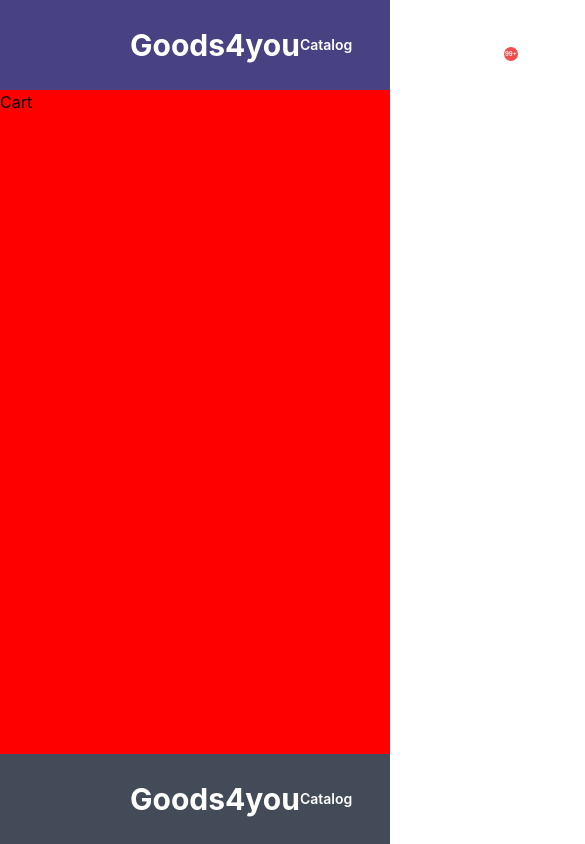
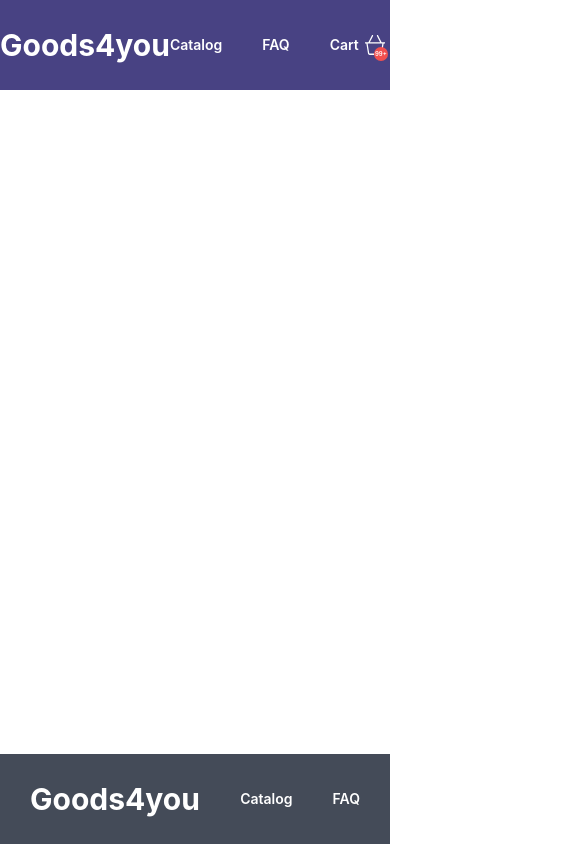
Before and after one commit to Nikitabkv/goodshop-edu, a React (Vite) app: page /cart in a window 390 px wide. Shown: the top 844 px of the page, 585 px wide, since content can reach past the window. Built offline with nearby package versions, Linux system fonts and the light colour scheme.

Commit message:
feat: add container component

```diff
--- a/src/pages/Cart/ui/Cart.module.scss
+++ b/src/pages/Cart/ui/Cart.module.scss
@@ -1,4 +1,5 @@
 .cart {
-  background-color: red;
+  display: flex;
+  justify-content: center;
   flex-grow: 1;
 }
--- a/src/pages/Cart/ui/Cart.tsx
+++ b/src/pages/Cart/ui/Cart.tsx
@@ -1,9 +1,12 @@
 import s from './Cart.module.scss'
+import Container from "../../../shared/ui-kit/Container";
 
 export const Cart = () => {
   return (
     <div className={s.cart}>
-      Cart
+      <Container>
+        <h1></h1>
+      </Container>
     </div>
   )
 }
--- /dev/null
+++ b/src/shared/ui-kit/Container/index.ts
@@ -0,0 +1,3 @@
+import {Container} from "./ui/Container.tsx"
+
+export default Container
--- /dev/null
+++ b/src/shared/ui-kit/Container/ui/Container.module.scss
@@ -0,0 +1,21 @@
+.container {
+  display: flex;
+  flex-direction: column;
+  gap: 48px;
+  width: 100%;
+  max-width: 1180px;
+  padding: 0 130px;
+}
+
+
+@media screen and (max-width: 1180px) {
+  .container {
+    padding: 0 65px;
+  }
+}
+
+@media screen and (max-width: 740px) {
+  .container {
+    padding: 0 30px;
+  }
+}
--- /dev/null
+++ b/src/shared/ui-kit/Container/ui/Container.tsx
@@ -0,0 +1,12 @@
+import {FC, ReactNode} from "react"
+import s from "./Container.module.scss"
+
+interface ContainerProps {
+  children: ReactNode
+}
+
+export const Container:FC<ContainerProps> = ({ children}) => (
+  <div className={s.container}>
+    {children}
+  </div>
+)
--- a/src/widgets/Footer/ui/Footer.module.scss
+++ b/src/widgets/Footer/ui/Footer.module.scss
@@ -1,7 +1,9 @@
 @import "../../../shared/variables";
 
 .footer {
-    padding: 23px 130px;
+    display: flex;
+    justify-content: center;
+    padding: 23px 0;
     background-color: $gray-900;
     color: white;
 }
--- a/src/widgets/Footer/ui/Footer.tsx
+++ b/src/widgets/Footer/ui/Footer.tsx
@@ -1,8 +1,10 @@
 import s from './Footer.module.scss'
 import {Link} from "react-router-dom"
+import {Container} from "../../../shared/ui-kit/Container/ui/Container.tsx";
 
 export const Footer = () => (
   <header className={s.footer}>
+    <Container>
       <div className={s.container}>
         <span className={s.logo}>
           Goods4you
@@ -13,5 +15,6 @@ export const Footer = () => (
           <Link className={s.navLink} to={"/faq"}>FAQ</Link>
         </nav>
       </div>
+    </Container>
   </header>
 )
--- a/src/widgets/Header/ui/Header.module.scss
+++ b/src/widgets/Header/ui/Header.module.scss
@@ -1,7 +1,9 @@
 @import "../../../shared/variables";
 
 .header {
-    padding: 23px 130px;
+    display: flex;
+    justify-content: center;
+    padding: 23px 0;
     background-color: $violet;
     color: white;
 }
--- a/src/widgets/Header/ui/Header.tsx
+++ b/src/widgets/Header/ui/Header.tsx
@@ -1,8 +1,10 @@
 import s from './Header.module.scss'
 import {Link} from "react-router-dom"
+import Container from "../../../shared/ui-kit/Container"
 
 export const Header = () => (
   <header className={s.header}>
+    <Container>
       <div className={s.container}>
         <Link to={'/'}>
           <span className={s.logo}>
@@ -25,5 +27,6 @@ export const Header = () => (
           <Link className={s.navLink} to={"/Johnson-Smith"}>Johnson Smith</Link>
         </nav>
       </div>
+    </Container>
   </header>
 )
```
Lines whose indentation alone changed are shown as unchanged.
